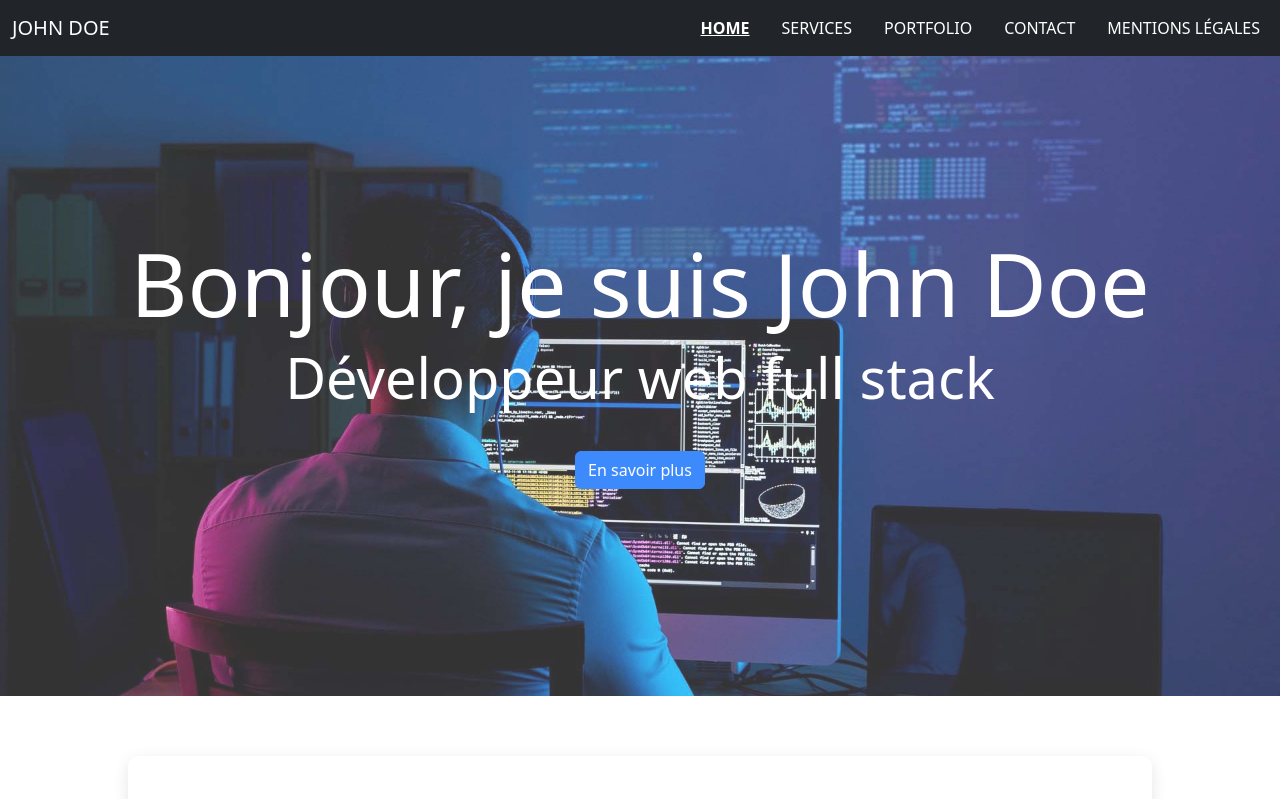
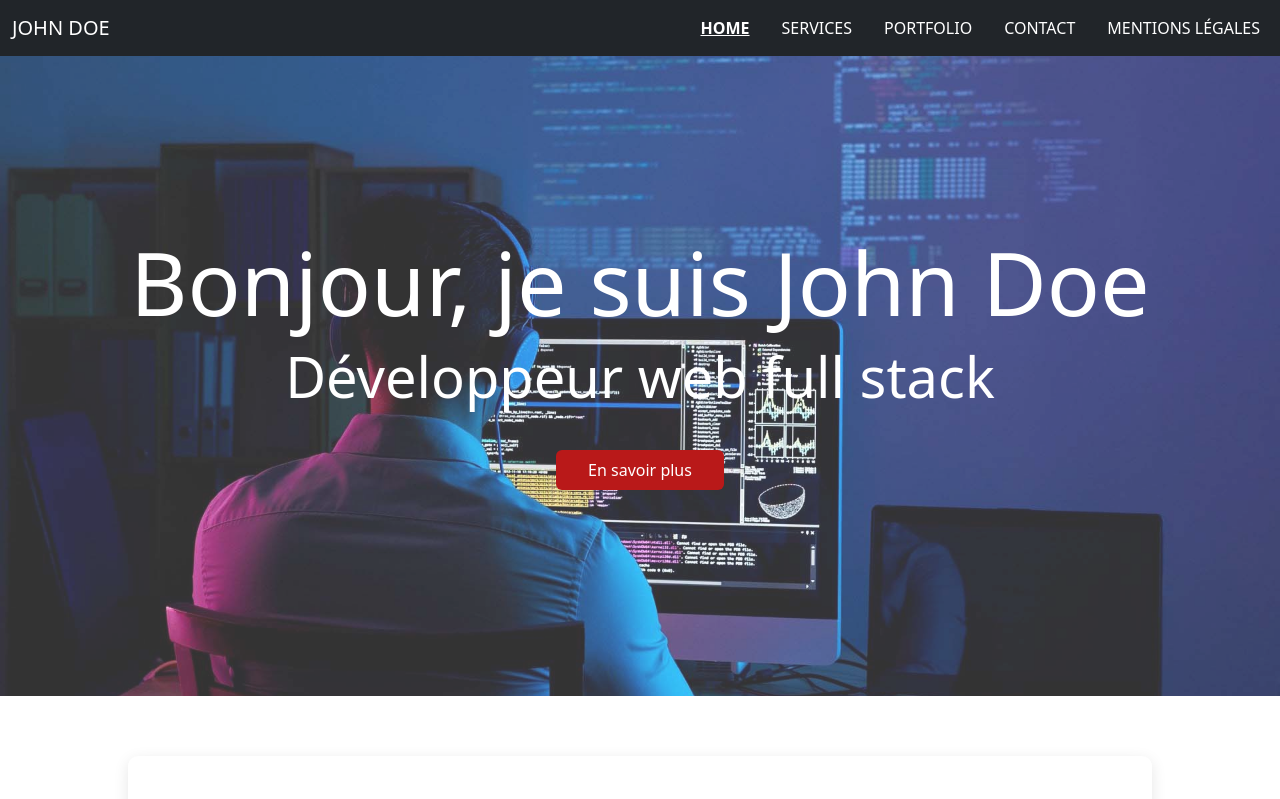
Before and after one commit to JTKaeanon/Devoir-Portfolio-CEF, a React (Create React App) app: page / in a window 1280 px wide. Shown: the top 799 px of the page. Built offline with nearby package versions, Linux system fonts and the light colour scheme; no server answers.

Commit message:
opacity img hero / button color

```diff
--- a/src/assets/Home.css
+++ b/src/assets/Home.css
@@ -1,17 +1,33 @@
 .hero-home {
-  background-image: url('images/hero-bg.jpg');
+  position: relative;
   width: 100%;
   aspect-ratio: 2;
-  background-size: cover;
-  background-repeat: no-repeat;
-  background-position:center;
-  opacity: 0.8;
-  display: flex;  /* text position and color*/
+  display: flex;
   flex-direction: column;
   align-items: center;
   justify-content: center;
   color: white;
+  overflow: hidden;
 }
+
+/* hero img opacity*/
+.hero-home::before {
+  content: '';
+  position: absolute;
+  inset: 0; /* placement */
+  background-image: url('images/hero-bg.jpg');
+  background-size: cover;
+  background-position: center;
+  opacity: 0.8;
+  z-index: 0;     /* behind tittle button */
+}
+
+/* button tittle */
+.hero-home > * {
+  position: relative;
+  z-index: 1;
+}
+
 
 .hero-home h1{
   font-size: 5.5rem;
--- a/src/components/Modals/Modals.css
+++ b/src/components/Modals/Modals.css
@@ -1,20 +1,21 @@
-.button-modal{
-    background-color: #FF0000;
+.button-modal.btn{
+    background-color: #B91919 ;
     border: none;
     margin: 2rem;
     padding: 0.5rem 2rem;
+
 }
 
-.button-modal:hover{
-    background-color: #b20000;
+.button-modal.btn:hover{
+    background-color: #811111;
 }
 
-.button-close{
+.button-close.btn{
     background-color: gray;
     border: none;
 }
 
-.button-close:hover{
+.button-close.btn:hover{
     background-color: #4c4c4c;
 }
 
```
